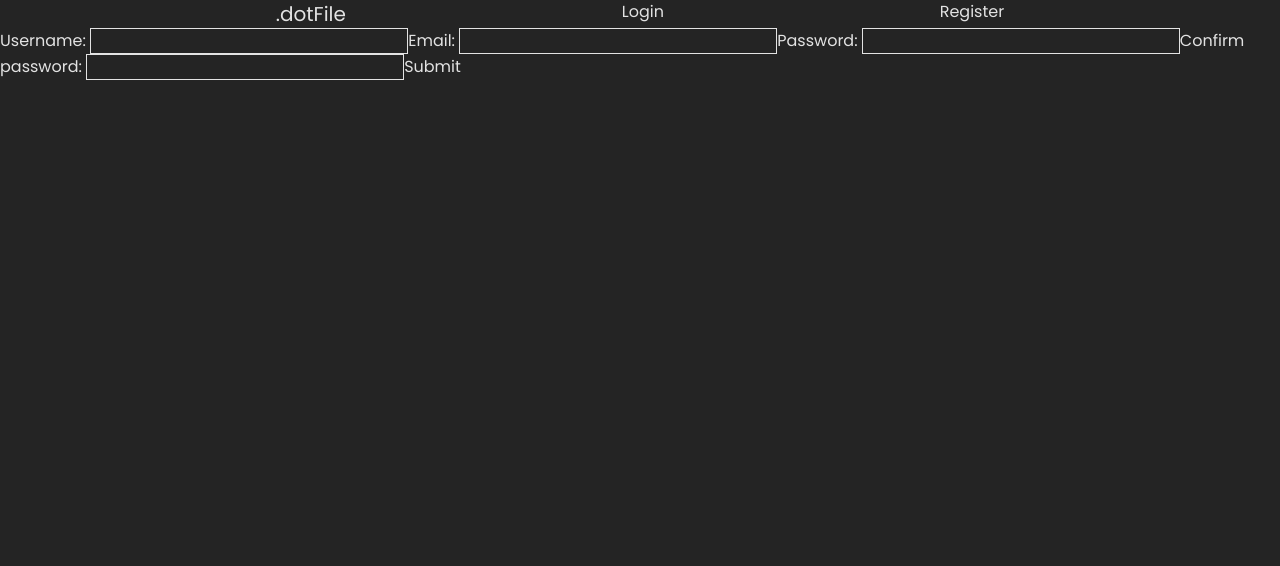
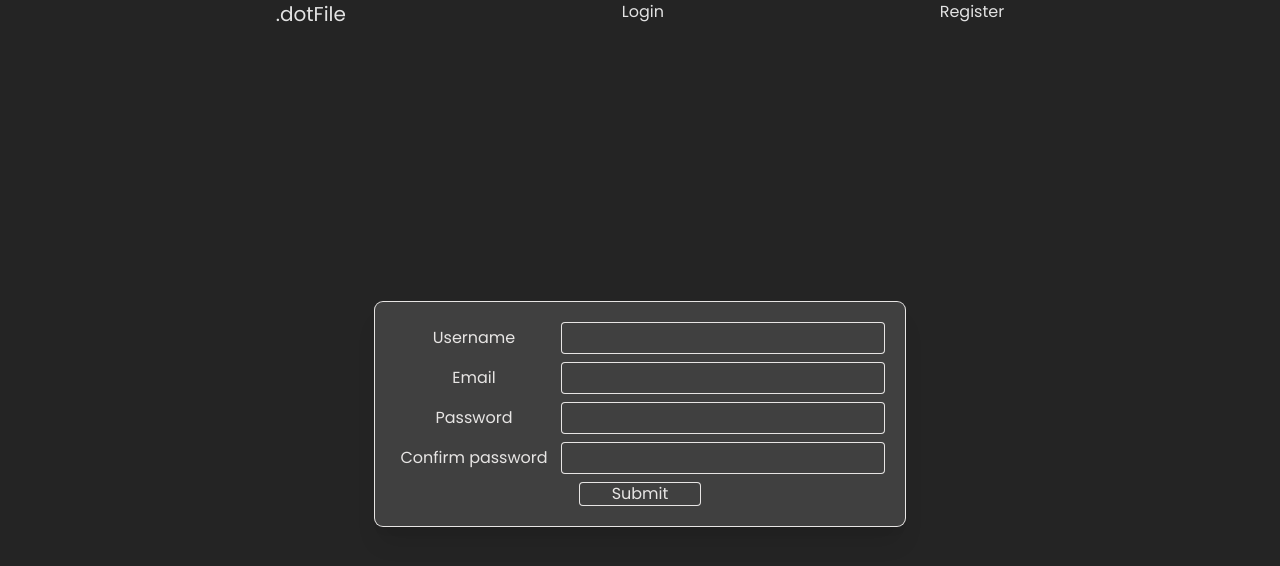
Before and after one commit to DotSnuk/dotFile.frontend, a React (Vite) app: page /register in a window 1280 px wide. Shown: the top 566 px of the page. Built offline with nearby package versions, Linux system fonts and the light colour scheme; no server answers.

Commit message:
Refactor common tailwind classes to assets

```diff
--- a/src/App.jsx
+++ b/src/App.jsx
@@ -4,7 +4,7 @@ import './App.css';
 
 export default function App() {
   return (
-    <div className='margin flex h-full flex-col justify-start'>
+    <div className='margin flex h-dvh flex-col justify-start'>
       <Header />
       <Outlet />
     </div>
--- /dev/null
+++ b/src/assets/tailwindClasses.jsx
@@ -0,0 +1,5 @@
+export const inputForm = `flex flex-col justify-center gap-2 rounded-lg bg-neutral-700 p-5 text-stone-200 shadow-xl ring-1`;
+export const inputContainer = `grid grid-cols-3 gap-2`;
+export const inputLabel = `col-span-1 my-auto text-center`;
+export const inputText = `col-span-2 rounded-sm p-1 indent-2 inset-ring-1 inset-ring-stone-200 outline-none`;
+export const formButton = `mx-auto w-1/4 cursor-pointer rounded-sm p-0 inset-ring-1 inset-ring-stone-200`;
--- /dev/null
+++ b/src/components/CenterContainer/CenterContainer.jsx
@@ -0,0 +1,5 @@
+export default function CenterContainer({ children }) {
+  return (
+    <div className='flex h-dvh items-center justify-center'>{children}</div>
+  );
+}
--- a/src/components/Login/Login.jsx
+++ b/src/components/Login/Login.jsx
@@ -3,6 +3,8 @@ import { useState } from 'react';
 import { postLogin } from '../../api/backend';
 import { useNavigate } from 'react-router-dom';
 import { useUser } from '../UserContext/UserContext';
+import CenterContainer from '../CenterContainer/CenterContainer';
+import * as tailwindClasses from '../../assets/tailwindClasses';
 
 export default function Login() {
   const [username, setUsername] = useState('');
@@ -18,28 +20,40 @@ export default function Login() {
       checkAuthStatus();
       navigate('/');
     }
-    // postLogin({ username, password });
   }
 
   return (
-    <form onSubmit={e => submitData(e)}>
-      <label htmlFor='username' className=''>
-        username:
+    <CenterContainer>
+      <form onSubmit={e => submitData(e)} className={tailwindClasses.inputForm}>
+        <div className={tailwindClasses.inputContainer}>
+          <label htmlFor='username' className={tailwindClasses.inputLabel}>
+            username
+          </label>
           <input
             type='text'
+            id='username'
             name='username'
-          className='rounded-sm border-2 border-solid border-indigo-500 p-1 indent-1'
+            className={tailwindClasses.inputText}
             onChange={e => setUsername(e.target.value)}
           />
+        </div>
+        <div className='grid grid-cols-3 gap-2'>
+          <label htmlFor='password' className={tailwindClasses.inputLabel}>
+            password
           </label>
-      <label htmlFor='password'>password: </label>
           <input
             type='password'
             name='password'
-        className='rounded-sm border-2 border-solid border-indigo-500 p-1 indent-1'
+            id='password'
+            className={tailwindClasses.inputText}
             onChange={e => setPassword(e.target.value)}
           />
-      <button type='submit'>Login</button>
+        </div>
+
+        <button type='submit' className={tailwindClasses.formButton}>
+          Login
+        </button>
       </form>
+    </CenterContainer>
   );
 }
--- a/src/components/Register/Register.jsx
+++ b/src/components/Register/Register.jsx
@@ -2,6 +2,8 @@ import { useState } from 'react';
 import { postRegister } from '../../api/backend';
 import { useNavigate } from 'react-router-dom';
 import { useUser } from '../UserContext/UserContext';
+import * as tailwindClasses from '../../assets/tailwindClasses';
+import CenterContainer from '../CenterContainer/CenterContainer';
 
 export default function Register() {
   const [username, setUsername] = useState('');
@@ -26,35 +28,56 @@ export default function Register() {
   }
 
   return (
-    <form onSubmit={e => submitData(e)}>
-      <label htmlFor='username'>Username: </label>
+    <CenterContainer>
+      <form onSubmit={e => submitData(e)} className={tailwindClasses.inputForm}>
+        <div className={tailwindClasses.inputContainer}>
+          <label htmlFor='username' className={tailwindClasses.inputLabel}>
+            Username
+          </label>
           <input
             type='text'
             id='username'
-        className='border'
+            className={tailwindClasses.inputText}
             onChange={e => setUsername(e.target.value)}
           />
-      <label htmlFor='email'>Email: </label>
+        </div>
+        <div className={tailwindClasses.inputContainer}>
+          <label htmlFor='email' className={tailwindClasses.inputLabel}>
+            Email
+          </label>
           <input
             type='text'
             id='email'
-        className='border'
+            className={tailwindClasses.inputText}
             onChange={e => setEmail(e.target.value)}
           />
-      <label htmlFor='password'>Password: </label>
+        </div>
+        <div className={tailwindClasses.inputContainer}>
+          <label htmlFor='password' className={tailwindClasses.inputLabel}>
+            Password
+          </label>
           <input
             type='password'
-        className='border'
+            className={tailwindClasses.inputText}
             onChange={e => setPassword(e.target.value)}
           />
-      <label htmlFor='confirm'>Confirm password: </label>
+        </div>
+        <div className={tailwindClasses.inputContainer}>
+          <label htmlFor='confirm' className={tailwindClasses.inputLabel}>
+            Confirm password
+          </label>
           <input
             type='password'
             id='confirm'
-        className='border'
+            className={tailwindClasses.inputText}
             onChange={e => setConfirm(e.target.value)}
           />
-      <button type='submit'>Submit</button>
+        </div>
+
+        <button type='submit' className={tailwindClasses.formButton}>
+          Submit
+        </button>
       </form>
+    </CenterContainer>
   );
 }
```
Lines whose indentation alone changed are shown as unchanged.
